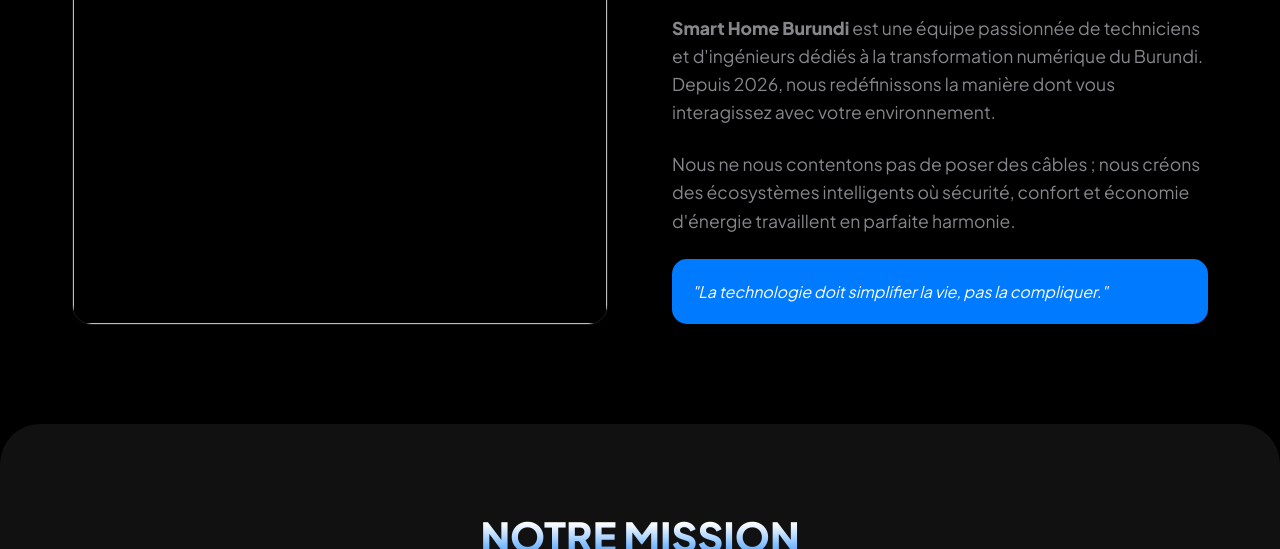
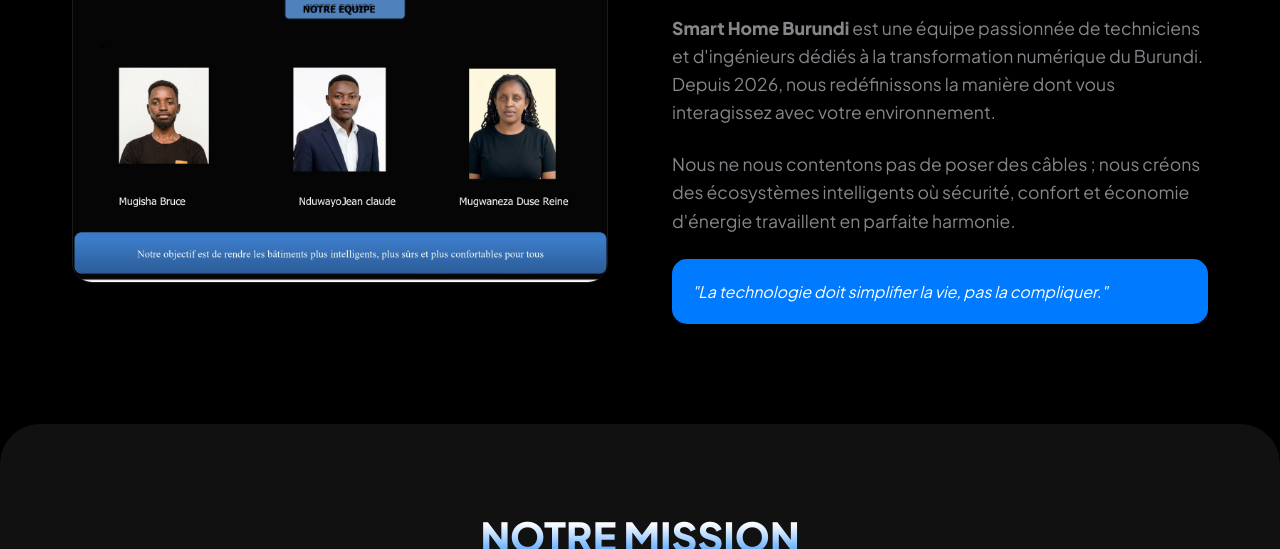
Before and after one commit to DuseReine/Smart-home-Burundi, a plain HTML site: page apropos.html in a window 1280 px wide. Shown: the part 551-1100 px from the top of the page. Drawn offline with Linux system fonts and the light colour scheme.

Commit message:
Update apropos.html

```diff
--- a/apropos.html
+++ b/apropos.html
@@ -118,7 +118,7 @@
     <div class="container">
         <section class="about-grid">
             <div class="about-image">
-                <img src="images/ourteam.jpg" alt="Équipe Smart Home Burundi">
+                <img src="ourteam.jpg" alt="Équipe Smart Home Burundi">
             </div>
             <div class="about-content">
                 <h2>QUI SOMMES-NOUS ?</h2>
```
